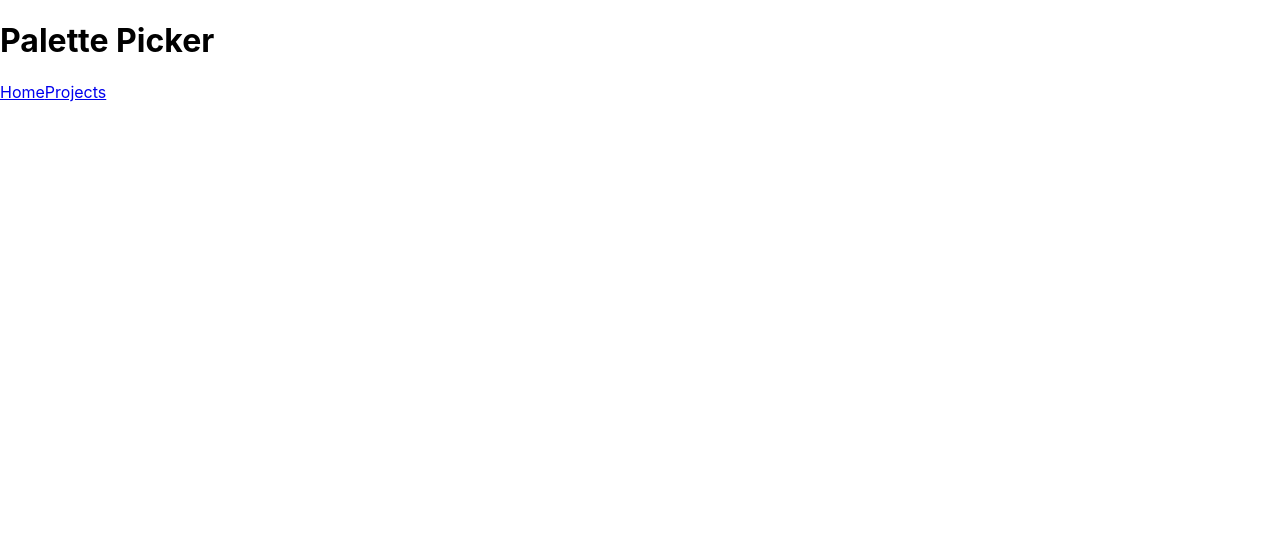
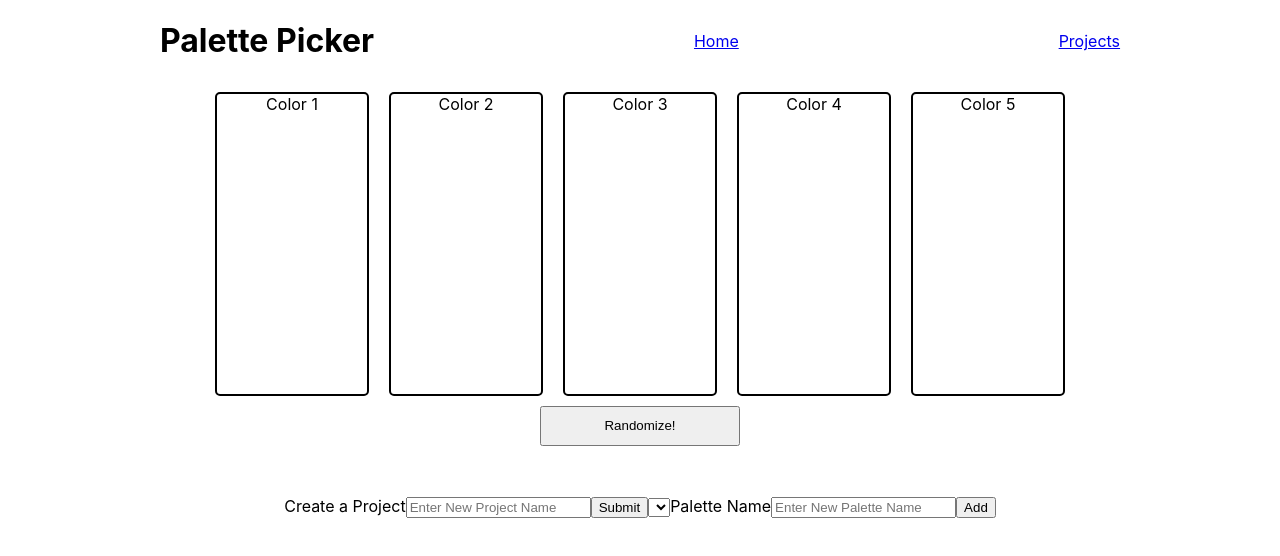
Before and after one commit to Palette-Picker/palette_picker_fe, a React (Create React App) app: page / in a window 1280 px wide. Shown: the top 556 px of the page. Built offline with nearby package versions, Linux system fonts and the light colour scheme.

Commit message:
Add PaletteForm component and some basic styling

```diff
--- a/src/components/App/App.js
+++ b/src/components/App/App.js
@@ -1,6 +1,7 @@
 import React, { Component } from 'react';
 import { Route } from 'react-router-dom';
-import Header from '../Header/Header'
+import Header from '../Header/Header';
+import PaletteForm from '../PaletteForm/PaletteForm';
 import './App.scss';
 
 
@@ -19,10 +20,12 @@ class App extends Component {
   render() {
 
     return (
-      <main>
+      <div className='App'>
         <Header />
-
-      </main>
+        <main>
+          <Route exact path='/' render={() => <PaletteForm />}/>
+        </main>
+      </div>
 
     )
   }
--- a/src/components/Header/Header.scss
+++ b/src/components/Header/Header.scss
@@ -0,0 +1,5 @@
+header {
+  display: flex;
+  align-items: center;
+  justify-content: space-around;
+}
--- a/src/components/PaletteForm/PaletteForm.js
+++ b/src/components/PaletteForm/PaletteForm.js
@@ -0,0 +1,68 @@
+import React, { Component } from 'react';
+import './PaletteForm.scss';
+
+class PaletteForm extends Component {
+  constructor() {
+    super();
+    this.state = {
+      colors: [],
+      newProjectName: '',
+      newPaletteName: '',
+      selectedProjectName: ''
+    }
+  }
+
+  // componentDidMount() {
+  //   // method for getting 5 random colors to set state
+  // }
+
+  updateDropdownChange(e) {
+    // add method for updating state
+    console.log('dropdown changed')
+  }
+
+  render() {
+
+    return (
+
+      <section>
+        <section className='color-section'>
+          <div className='color'>Color 1</div>
+          <div className='color'>Color 2</div>
+          <div className='color'>Color 3</div>
+          <div className='color'>Color 4</div>
+          <div className='color'>Color 5</div>
+        </section>
+        <button className='random'>Randomize!</button>
+        <form>
+          <label htmlFor='newProjectName'>Create a Project</label>
+          <input
+            className='createProject'
+            name='newProjectName'
+            type='text'
+            placeholder='Enter New Project Name'
+          />
+          <button>Submit</button>
+          <select
+            value='Select a Project'
+            onChange={this.updateDropdownChange}
+          >
+
+          </select>
+
+          <label htmlFor='newPaletteName'>Palette Name</label>
+          <input
+            className='createPalette'
+            name='newPaletteName'
+            type='text'
+            placeholder='Enter New Palette Name'
+          />
+          <button>Add</button>
+        </form>
+      </section>
+
+    )
+  }
+};
+
+export default PaletteForm;
--- a/src/components/PaletteForm/PaletteForm.scss
+++ b/src/components/PaletteForm/PaletteForm.scss
@@ -0,0 +1,18 @@
+.color-section {
+  display: flex;
+  justify-content: center;
+}
+
+.color {
+  height: 300px;
+  width: 150px;
+  border: 2px black solid;
+  border-radius: 5px;
+  margin: 10px;
+}
+
+.random {
+  height: 40px;
+  width: 200px;
+  margin-bottom: 50px;
+}
```
